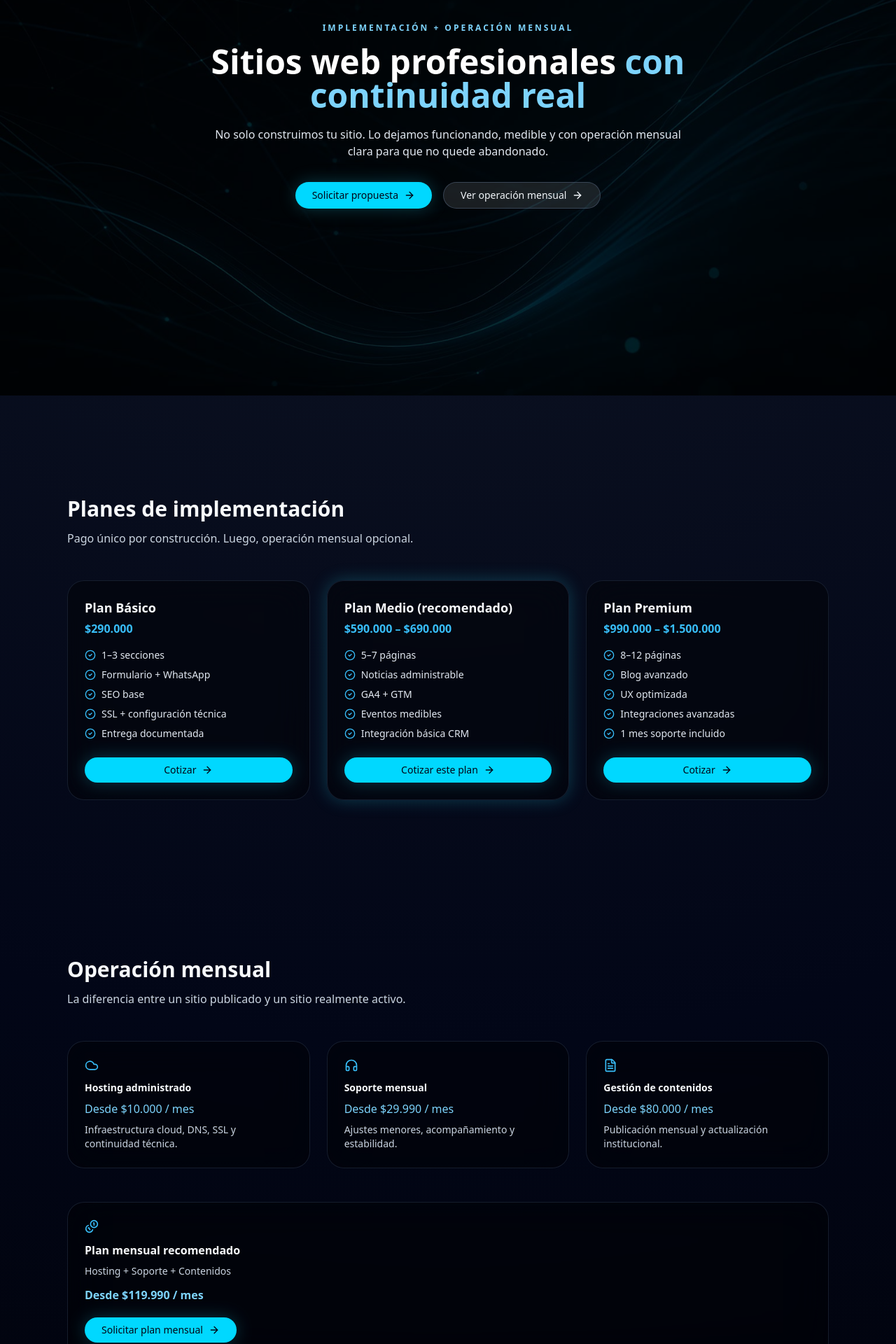
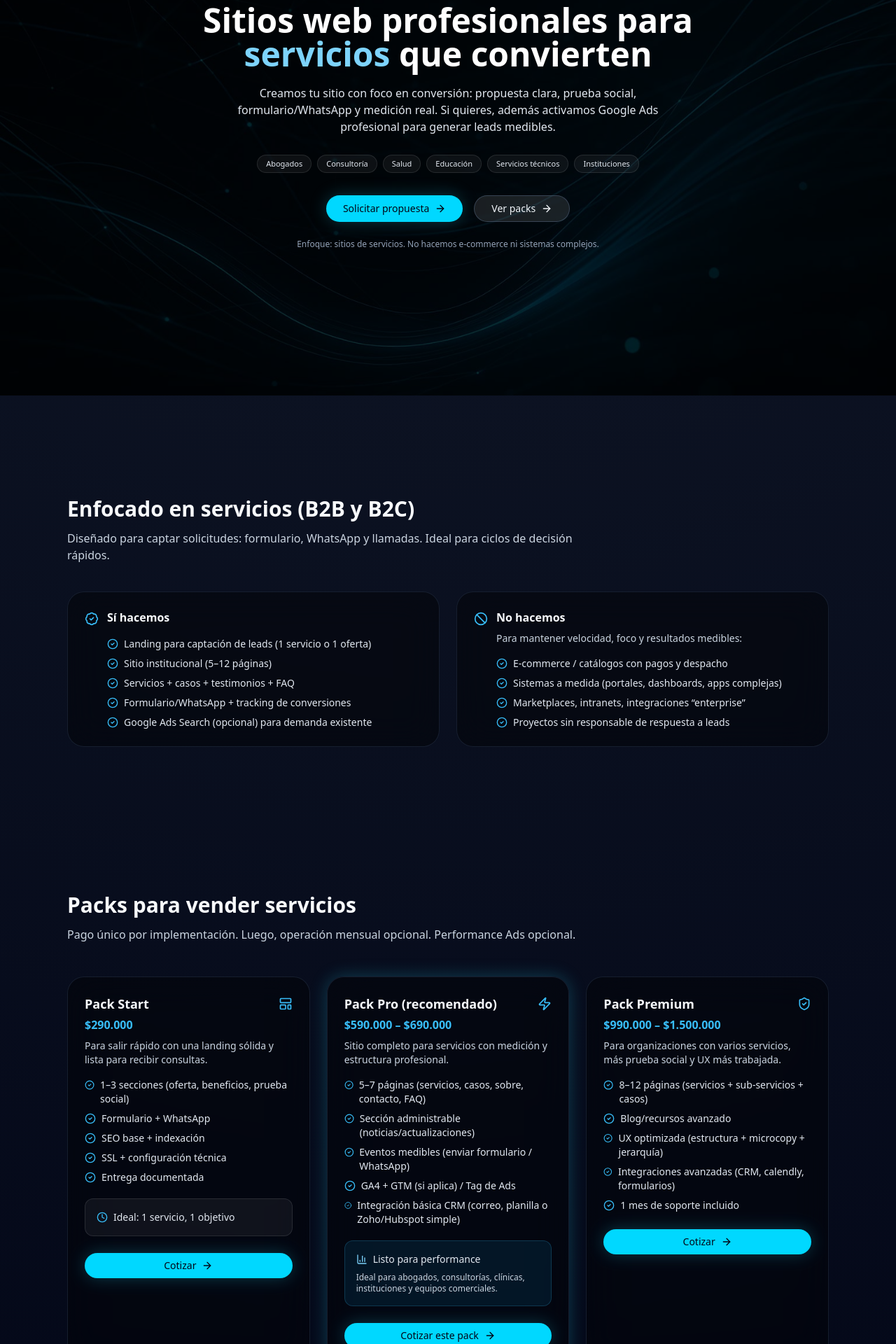
Before and after one commit to TronxGroup/Tronx-Strategy, a Next.js app: page /servicios in a window 1280 px wide. Shown: the part 420-2340 px from the top of the page at 70% size. Built offline with nearby package versions, Linux system fonts and the light colour scheme.

Commit message:
Update page.tsx

```diff
--- a/app/servicios/page.tsx
+++ b/app/servicios/page.tsx
@@ -1,5 +1,6 @@
 "use client";
 
+import React from "react";
 import Link from "next/link";
 import {
   ArrowRight,
@@ -12,23 +13,18 @@ import {
   LayoutTemplate,
   Zap,
   Coins,
+  Search,
+  BadgeCheck,
+  Ban,
+  Clock,
+  Wrench,
 } from "lucide-react";
 
-function SectionHeader({
-  title,
-  desc,
-}: {
-  title: string;
-  desc?: string;
-}) {
+function SectionHeader({ title, desc }: { title: string; desc?: string }) {
   return (
     <div className="max-w-3xl">
-      <h2 className="text-2xl md:text-3xl font-semibold text-slate-50">
-        {title}
-      </h2>
-      {desc && (
-        <p className="mt-3 text-sm md:text-base text-slate-300">{desc}</p>
-      )}
+      <h2 className="text-2xl md:text-3xl font-semibold text-slate-50">{title}</h2>
+      {desc && <p className="mt-3 text-sm md:text-base text-slate-300">{desc}</p>}
     </div>
   );
 }
@@ -39,6 +35,14 @@ function CheckItem({ children }: { children: React.ReactNode }) {
       <CheckCircle2 className="w-4 h-4 mt-[2px] text-sky-400" />
       <span>{children}</span>
     </li>
+  );
+}
+
+function MiniTag({ children }: { children: React.ReactNode }) {
+  return (
+    <span className="inline-flex items-center rounded-full border border-white/10 bg-white/5 px-3 py-1 text-[11px] text-slate-200">
+      {children}
+    </span>
   );
 }
 
@@ -58,63 +62,126 @@ export default function ServiciosPage() {
 
         <div className="relative z-10 max-w-4xl px-6 py-28">
           <p className="text-xs uppercase tracking-[0.25em] text-sky-300 font-semibold">
-            Implementación + Operación mensual
+            Implementación + Operación + Performance (opcional)
           </p>
 
           <h1 className="mt-4 text-4xl md:text-5xl font-semibold text-white leading-tight">
-            Sitios web profesionales
-            <span className="text-sky-300"> con continuidad real</span>
+            Sitios web profesionales para{" "}
+            <span className="text-sky-300">servicios</span> que convierten
           </h1>
 
           <p className="mt-5 text-slate-200 max-w-2xl mx-auto">
-            No solo construimos tu sitio.
-            Lo dejamos funcionando, medible y con operación mensual clara
-            para que no quede abandonado.
+            Creamos tu sitio con foco en conversión: propuesta clara, prueba social, formulario/WhatsApp y medición real.
+            Si quieres, además activamos Google Ads profesional para generar leads medibles.
           </p>
 
+          <div className="mt-7 flex flex-wrap justify-center gap-2">
+            <MiniTag>Abogados</MiniTag>
+            <MiniTag>Consultoría</MiniTag>
+            <MiniTag>Salud</MiniTag>
+            <MiniTag>Educación</MiniTag>
+            <MiniTag>Servicios técnicos</MiniTag>
+            <MiniTag>Instituciones</MiniTag>
+          </div>
+
           <div className="mt-8 flex flex-wrap justify-center gap-4">
-            <Link
-              href="/contacto#form"
-              className="btn-primary px-6 py-3 inline-flex items-center gap-2"
-            >
+            <Link href="/contacto#form" className="btn-primary px-6 py-3 inline-flex items-center gap-2">
               Solicitar propuesta
               <ArrowRight className="w-4 h-4" />
             </Link>
 
             <Link
-              href="#mensual"
+              href="#packs"
               className="btn-ghost bg-white/10 hover:bg-white/20 px-6 py-3 inline-flex items-center gap-2"
             >
-              Ver operación mensual
+              Ver packs
               <ArrowRight className="w-4 h-4" />
             </Link>
           </div>
+
+          <p className="mt-6 text-xs text-slate-400">
+            Enfoque: sitios de servicios. No hacemos e-commerce ni sistemas complejos.
+          </p>
         </div>
       </section>
 
-      {/* PLANES */}
-      <section className="section mt-20 space-y-12">
+      {/* PARA QUIÉN + QUÉ NO HACEMOS */}
+      <section className="section mt-20 space-y-10">
         <SectionHeader
-          title="Planes de implementación"
-          desc="Pago único por construcción. Luego, operación mensual opcional."
+          title="Enfocado en servicios (B2B y B2C)"
+          desc="Diseñado para captar solicitudes: formulario, WhatsApp y llamadas. Ideal para ciclos de decisión rápidos."
+        />
+
+        <div className="grid gap-6 lg:grid-cols-2">
+          <article className="card-surface p-6 border border-slate-700">
+            <div className="flex items-start gap-3">
+              <BadgeCheck className="w-5 h-5 text-sky-400 mt-1" />
+              <div>
+                <h3 className="text-base font-semibold text-slate-50">Sí hacemos</h3>
+                <ul className="mt-4 space-y-2">
+                  <CheckItem>Landing para captación de leads (1 servicio o 1 oferta)</CheckItem>
+                  <CheckItem>Sitio institucional (5–12 páginas)</CheckItem>
+                  <CheckItem>Servicios + casos + testimonios + FAQ</CheckItem>
+                  <CheckItem>Formulario/WhatsApp + tracking de conversiones</CheckItem>
+                  <CheckItem>Google Ads Search (opcional) para demanda existente</CheckItem>
+                </ul>
+              </div>
+            </div>
+          </article>
+
+          <article className="card-surface p-6 border border-slate-700">
+            <div className="flex items-start gap-3">
+              <Ban className="w-5 h-5 text-sky-400 mt-1" />
+              <div>
+                <h3 className="text-base font-semibold text-slate-50">No hacemos</h3>
+                <p className="mt-2 text-sm text-slate-300">
+                  Para mantener velocidad, foco y resultados medibles:
+                </p>
+                <ul className="mt-4 space-y-2">
+                  <CheckItem>E-commerce / catálogos con pagos y despacho</CheckItem>
+                  <CheckItem>Sistemas a medida (portales, dashboards, apps complejas)</CheckItem>
+                  <CheckItem>Marketplaces, intranets, integraciones “enterprise”</CheckItem>
+                  <CheckItem>Proyectos sin responsable de respuesta a leads</CheckItem>
+                </ul>
+              </div>
+            </div>
+          </article>
+        </div>
+      </section>
+
+      {/* PACKS */}
+      <section id="packs" className="section mt-20 space-y-12">
+        <SectionHeader
+          title="Packs para vender servicios"
+          desc="Pago único por implementación. Luego, operación mensual opcional. Performance Ads opcional."
         />
 
         <div className="grid gap-6 lg:grid-cols-3">
-
-          {/* BASICO */}
+          {/* PACK START */}
           <article className="card-surface p-6 border border-slate-700">
-            <h3 className="text-lg font-semibold text-slate-50">
-              Plan Básico
-            </h3>
+            <div className="flex items-center justify-between gap-3">
+              <h3 className="text-lg font-semibold text-slate-50">Pack Start</h3>
+              <LayoutTemplate className="w-5 h-5 text-sky-400" />
+            </div>
             <p className="text-sky-400 font-semibold mt-1">$290.000</p>
+            <p className="text-sm text-slate-300 mt-2">
+              Para salir rápido con una landing sólida y lista para recibir consultas.
+            </p>
 
             <ul className="mt-4 space-y-2">
-              <CheckItem>1–3 secciones</CheckItem>
+              <CheckItem>1–3 secciones (oferta, beneficios, prueba social)</CheckItem>
               <CheckItem>Formulario + WhatsApp</CheckItem>
-              <CheckItem>SEO base</CheckItem>
+              <CheckItem>SEO base + indexación</CheckItem>
               <CheckItem>SSL + configuración técnica</CheckItem>
               <CheckItem>Entrega documentada</CheckItem>
             </ul>
+
+            <div className="mt-5 rounded-xl border border-white/10 bg-white/5 p-4 text-sm text-slate-200">
+              <div className="flex items-center gap-2">
+                <Clock className="w-4 h-4 text-sky-400" />
+                <span>Ideal: 1 servicio, 1 objetivo</span>
+              </div>
+            </div>
 
             <Link
               href="/contacto#form"
@@ -125,47 +192,61 @@ export default function ServiciosPage() {
             </Link>
           </article>
 
-          {/* MEDIO */}
+          {/* PACK PRO */}
           <article className="card-surface p-6 border border-sky-400/70 shadow-soft-glow shadow-sky-500/20">
-            <h3 className="text-lg font-semibold text-slate-50">
-              Plan Medio (recomendado)
-            </h3>
-            <p className="text-sky-400 font-semibold mt-1">
-              $590.000 – $690.000
+            <div className="flex items-center justify-between gap-3">
+              <h3 className="text-lg font-semibold text-slate-50">Pack Pro (recomendado)</h3>
+              <Zap className="w-5 h-5 text-sky-400" />
+            </div>
+            <p className="text-sky-400 font-semibold mt-1">$590.000 – $690.000</p>
+            <p className="text-sm text-slate-300 mt-2">
+              Sitio completo para servicios con medición y estructura profesional.
             </p>
 
             <ul className="mt-4 space-y-2">
-              <CheckItem>5–7 páginas</CheckItem>
-              <CheckItem>Noticias administrable</CheckItem>
-              <CheckItem>GA4 + GTM</CheckItem>
-              <CheckItem>Eventos medibles</CheckItem>
-              <CheckItem>Integración básica CRM</CheckItem>
+              <CheckItem>5–7 páginas (servicios, casos, sobre, contacto, FAQ)</CheckItem>
+              <CheckItem>Sección administrable (noticias/actualizaciones)</CheckItem>
+              <CheckItem>Eventos medibles (enviar formulario / WhatsApp)</CheckItem>
+              <CheckItem>GA4 + GTM (si aplica) / Tag de Ads</CheckItem>
+              <CheckItem>Integración básica CRM (correo, planilla o Zoho/Hubspot simple)</CheckItem>
             </ul>
+
+            <div className="mt-5 rounded-xl border border-sky-400/20 bg-sky-500/10 p-4 text-sm text-slate-200">
+              <div className="flex items-center gap-2">
+                <BarChart3 className="w-4 h-4 text-sky-300" />
+                <span>Listo para performance</span>
+              </div>
+              <p className="mt-2 text-xs text-slate-300">
+                Ideal para abogados, consultorías, clínicas, instituciones y equipos comerciales.
+              </p>
+            </div>
 
             <Link
               href="/contacto#form"
               className="btn-primary w-full mt-6 text-center inline-flex justify-center items-center gap-2"
             >
-              Cotizar este plan
+              Cotizar este pack
               <ArrowRight className="w-4 h-4" />
             </Link>
           </article>
 
-          {/* PREMIUM */}
+          {/* PACK PREMIUM */}
           <article className="card-surface p-6 border border-slate-700">
-            <h3 className="text-lg font-semibold text-slate-50">
-              Plan Premium
-            </h3>
-            <p className="text-sky-400 font-semibold mt-1">
-              $990.000 – $1.500.000
+            <div className="flex items-center justify-between gap-3">
+              <h3 className="text-lg font-semibold text-slate-50">Pack Premium</h3>
+              <ShieldCheck className="w-5 h-5 text-sky-400" />
+            </div>
+            <p className="text-sky-400 font-semibold mt-1">$990.000 – $1.500.000</p>
+            <p className="text-sm text-slate-300 mt-2">
+              Para organizaciones con varios servicios, más prueba social y UX más trabajada.
             </p>
 
             <ul className="mt-4 space-y-2">
-              <CheckItem>8–12 páginas</CheckItem>
-              <CheckItem>Blog avanzado</CheckItem>
-              <CheckItem>UX optimizada</CheckItem>
-              <CheckItem>Integraciones avanzadas</CheckItem>
-              <CheckItem>1 mes soporte incluido</CheckItem>
+              <CheckItem>8–12 páginas (servicios + sub-servicios + casos)</CheckItem>
+              <CheckItem>Blog/recursos avanzado</CheckItem>
+              <CheckItem>UX optimizada (estructura + microcopy + jerarquía)</CheckItem>
+              <CheckItem>Integraciones avanzadas (CRM, calendly, formularios)</CheckItem>
+              <CheckItem>1 mes de soporte incluido</CheckItem>
             </ul>
 
             <Link
@@ -179,104 +260,154 @@ export default function ServiciosPage() {
         </div>
       </section>
 
-      {/* OPERACION MENSUAL */}
-      <section id="mensual" className="section mt-24 space-y-12">
+      {/* PERFORMANCE ADS */}
+      <section id="ads" className="section mt-24 space-y-12">
         <SectionHeader
-          title="Operación mensual"
-          desc="La diferencia entre un sitio publicado y un sitio realmente activo."
+          title="Google Ads profesional (opcional)"
+          desc="Si tu servicio ya tiene demanda, Search es la vía más directa para generar leads medibles."
         />
 
         <div className="grid gap-6 lg:grid-cols-3">
+          <article className="card-surface p-6 border border-slate-700">
+            <Search className="w-5 h-5 text-sky-400 mb-3" />
+            <h3 className="text-sm font-semibold text-slate-50">Setup Ads (pago único)</h3>
+            <p className="text-sky-300 mt-2">$600.000 + IVA</p>
+            <ul className="mt-4 space-y-2">
+              <CheckItem>Estructura Search por intención</CheckItem>
+              <CheckItem>Anuncios RSA + extensiones</CheckItem>
+              <CheckItem>Negativas base (anti tráfico basura)</CheckItem>
+              <CheckItem>Conversión “lead” medible</CheckItem>
+              <CheckItem>QA y checklist de lanzamiento</CheckItem>
+            </ul>
+          </article>
 
           <article className="card-surface p-6 border border-slate-700">
+            <Wrench className="w-5 h-5 text-sky-400 mb-3" />
+            <h3 className="text-sm font-semibold text-slate-50">Gestión mensual</h3>
+            <p className="text-sky-300 mt-2">$350.000 + IVA / mes</p>
+            <ul className="mt-4 space-y-2">
+              <CheckItem>Optimización cada 7 días</CheckItem>
+              <CheckItem>Negativas + términos de búsqueda</CheckItem>
+              <CheckItem>Iteración de anuncios (CTR/CVR)</CheckItem>
+              <CheckItem>Reporte cada 14 días</CheckItem>
+              <CheckItem>Mejoras básicas de landing</CheckItem>
+            </ul>
+          </article>
+
+          <article className="card-surface p-6 border border-slate-700">
+            <Coins className="w-5 h-5 text-sky-400 mb-3" />
+            <h3 className="text-sm font-semibold text-slate-50">Presupuesto sugerido</h3>
+            <p className="text-sky-300 mt-2">Desde $150.000 / mes</p>
+            <p className="text-sm text-slate-300 mt-2">
+              El presupuesto Ads lo define el cliente y se paga directamente a Google (o se reembolsa contra comprobante).
+            </p>
+            <div className="mt-4 rounded-xl border border-white/10 bg-white/5 p-4 text-sm text-slate-200">
+              <div className="flex items-center gap-2">
+                <Zap className="w-4 h-4 text-sky-400" />
+                <span>Recomendado para servicios con decisión rápida</span>
+              </div>
+              <p className="mt-2 text-xs text-slate-300">
+                Ej: abogados, clínicas, consultoría, educación, servicios técnicos, B2B local.
+              </p>
+            </div>
+          </article>
+        </div>
+
+        <div className="card-surface p-6 border border-slate-700">
+          <ShieldCheck className="w-5 h-5 text-sky-400 mb-3" />
+          <h3 className="text-base font-semibold text-slate-50">Qué garantiza el sistema</h3>
+          <p className="mt-2 text-sm text-slate-300">
+            Sitio + campañas con medición clara. No prometemos resultados “mágicos”; construimos un sistema optimizable.
+          </p>
+          <ul className="mt-4 grid md:grid-cols-2 gap-2">
+            <CheckItem>Conversión registrada (lead)</CheckItem>
+            <CheckItem>UTM/GCLID para atribución</CheckItem>
+            <CheckItem>Negativas para proteger presupuesto</CheckItem>
+            <CheckItem>Iteración semanal</CheckItem>
+          </ul>
+
+          <Link href="/contacto#form" className="btn-primary mt-6 inline-flex items-center gap-2 px-6 py-3">
+            Solicitar propuesta
+            <ArrowRight className="w-4 h-4" />
+          </Link>
+        </div>
+      </section>
+
+      {/* OPERACIÓN MENSUAL */}
+      <section id="mensual" className="section mt-24 space-y-12">
+        <SectionHeader title="Operación mensual" desc="La diferencia entre un sitio publicado y un sitio realmente activo." />
+
+        <div className="grid gap-6 lg:grid-cols-3">
+          <article className="card-surface p-6 border border-slate-700">
             <Cloud className="w-5 h-5 text-sky-400 mb-3" />
-            <h3 className="text-sm font-semibold text-slate-50">
-              Hosting administrado
-            </h3>
+            <h3 className="text-sm font-semibold text-slate-50">Hosting administrado</h3>
             <p className="text-sky-300 mt-2">Desde $10.000 / mes</p>
-            <p className="text-sm text-slate-300 mt-2">
-              Infraestructura cloud, DNS, SSL y continuidad técnica.
-            </p>
+            <p className="text-sm text-slate-300 mt-2">Infraestructura cloud, DNS, SSL y continuidad técnica.</p>
           </article>
 
           <article className="card-surface p-6 border border-slate-700">
             <Headphones className="w-5 h-5 text-sky-400 mb-3" />
-            <h3 className="text-sm font-semibold text-slate-50">
-              Soporte mensual
-            </h3>
+            <h3 className="text-sm font-semibold text-slate-50">Soporte mensual</h3>
             <p className="text-sky-300 mt-2">Desde $29.990 / mes</p>
-            <p className="text-sm text-slate-300 mt-2">
-              Ajustes menores, acompañamiento y estabilidad.
-            </p>
+            <p className="text-sm text-slate-300 mt-2">Ajustes menores, acompañamiento y estabilidad.</p>
           </article>
 
           <article className="card-surface p-6 border border-slate-700">
             <FileText className="w-5 h-5 text-sky-400 mb-3" />
-            <h3 className="text-sm font-semibold text-slate-50">
-              Gestión de contenidos
-            </h3>
+            <h3 className="text-sm font-semibold text-slate-50">Gestión de contenidos</h3>
             <p className="text-sky-300 mt-2">Desde $80.000 / mes</p>
-            <p className="text-sm text-slate-300 mt-2">
-              Publicación mensual y actualización institucional.
-            </p>
+            <p className="text-sm text-slate-300 mt-2">Publicación mensual y actualización institucional.</p>
           </article>
         </div>
 
         <div className="card-surface p-6 border border-slate-700">
           <Coins className="w-5 h-5 text-sky-400 mb-3" />
-          <h3 className="text-base font-semibold text-slate-50">
-            Plan mensual recomendado
-          </h3>
-          <p className="mt-2 text-sm text-slate-300">
-            Hosting + Soporte + Contenidos
-          </p>
-          <p className="mt-3 text-sky-300 font-semibold">
-            Desde $119.990 / mes
-          </p>
+          <h3 className="text-base font-semibold text-slate-50">Plan mensual recomendado</h3>
+          <p className="mt-2 text-sm text-slate-300">Hosting + Soporte + Contenidos</p>
+          <p className="mt-3 text-sky-300 font-semibold">Desde $119.990 / mes</p>
 
-          <Link
-            href="/contacto#form"
-            className="btn-primary mt-5 inline-flex items-center gap-2 px-6 py-3"
-          >
+          <Link href="/contacto#form" className="btn-primary mt-5 inline-flex items-center gap-2 px-6 py-3">
             Solicitar plan mensual
             <ArrowRight className="w-4 h-4" />
           </Link>
         </div>
       </section>
 
-      {/* TECNOLOGIA */}
+      {/* BASE TECNOLÓGICA */}
       <section className="section mt-24 space-y-12">
-        <SectionHeader
-          title="Base tecnológica"
-          desc="Infraestructura moderna para rendimiento y continuidad."
-        />
+        <SectionHeader title="Base tecnológica" desc="Infraestructura moderna para rendimiento y continuidad." />
 
         <ul className="grid md:grid-cols-2 gap-4 text-sm text-slate-200">
           <CheckItem>Next.js</CheckItem>
           <CheckItem>Vercel</CheckItem>
           <CheckItem>Cloudflare</CheckItem>
-          <CheckItem>GA4 + GTM</CheckItem>
-          <CheckItem>Integración CRM</CheckItem>
+          <CheckItem>Google Ads Tag + conversión lead</CheckItem>
+          <CheckItem>GA4 + GTM (si aplica)</CheckItem>
           <CheckItem>Checklist técnico antes de publicar</CheckItem>
         </ul>
       </section>
 
       {/* FINAL CTA */}
       <section className="section mt-24 text-center">
-        <h2 className="text-2xl font-semibold text-slate-50">
-          ¿Listo para avanzar?
-        </h2>
+        <h2 className="text-2xl font-semibold text-slate-50">¿Listo para vender servicios con un sistema real?</h2>
         <p className="mt-3 text-slate-300">
-          Cuéntanos objetivo y tipo de sitio. Respondemos con propuesta clara.
+          Cuéntanos tu servicio, ciudad y objetivo. Te respondemos con propuesta clara y alcance definido.
         </p>
 
-        <Link
-          href="/contacto#form"
-          className="btn-primary mt-6 inline-flex items-center gap-2 px-8 py-3"
-        >
-          Pedir propuesta
-          <ArrowRight className="w-4 h-4" />
-        </Link>
+        <div className="mt-6 flex flex-wrap justify-center gap-3">
+          <Link href="/contacto#form" className="btn-primary inline-flex items-center gap-2 px-8 py-3">
+            Pedir propuesta
+            <ArrowRight className="w-4 h-4" />
+          </Link>
+          <Link href="#ads" className="btn-ghost bg-white/10 hover:bg-white/20 inline-flex items-center gap-2 px-8 py-3">
+            Ver Google Ads
+            <ArrowRight className="w-4 h-4" />
+          </Link>
+        </div>
+
+        <p className="mt-6 text-xs text-slate-400">
+          Nota: trabajamos con servicios. No e-commerce. No sistemas complejos.
+        </p>
       </section>
     </>
   );
```
